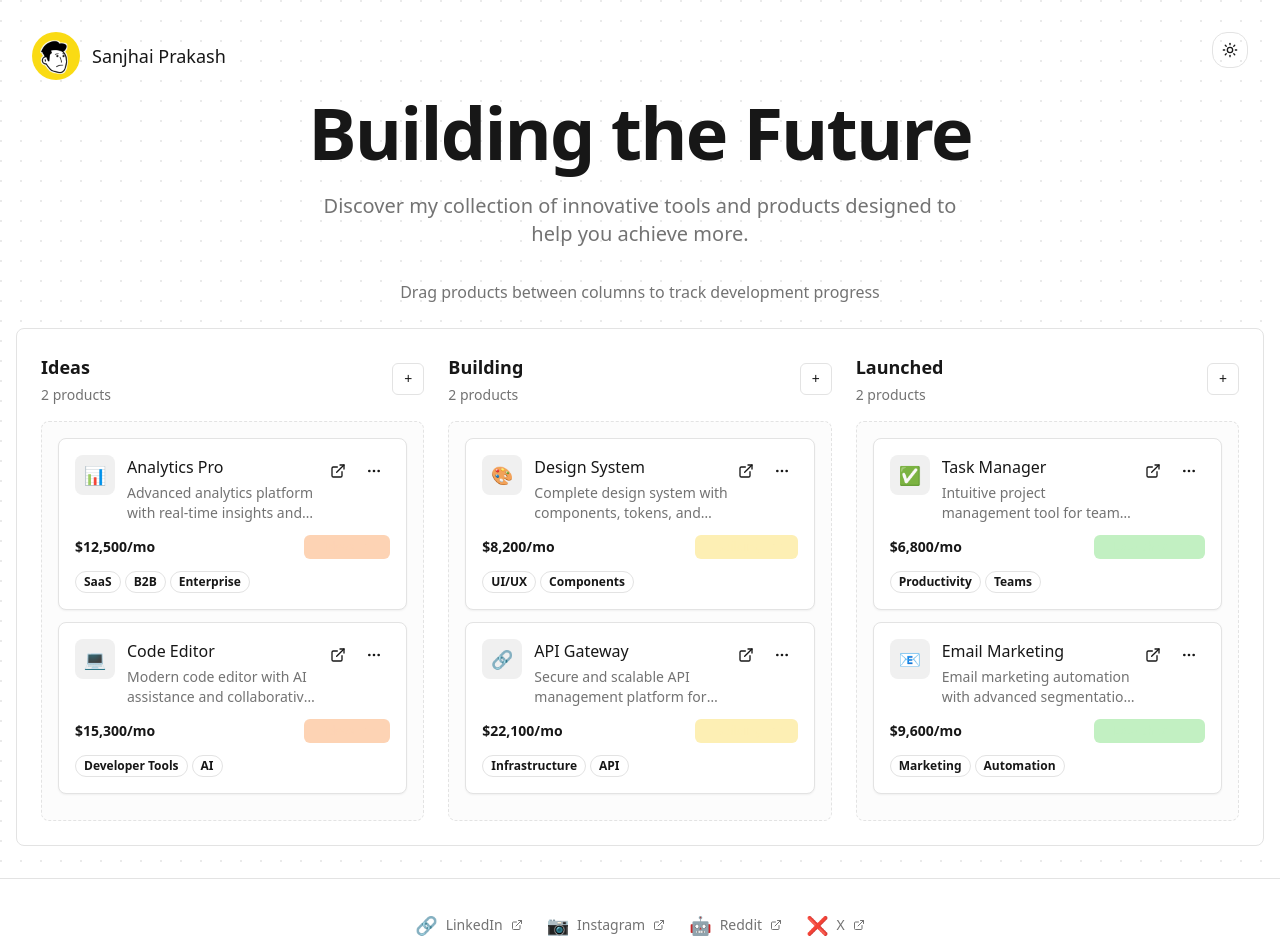
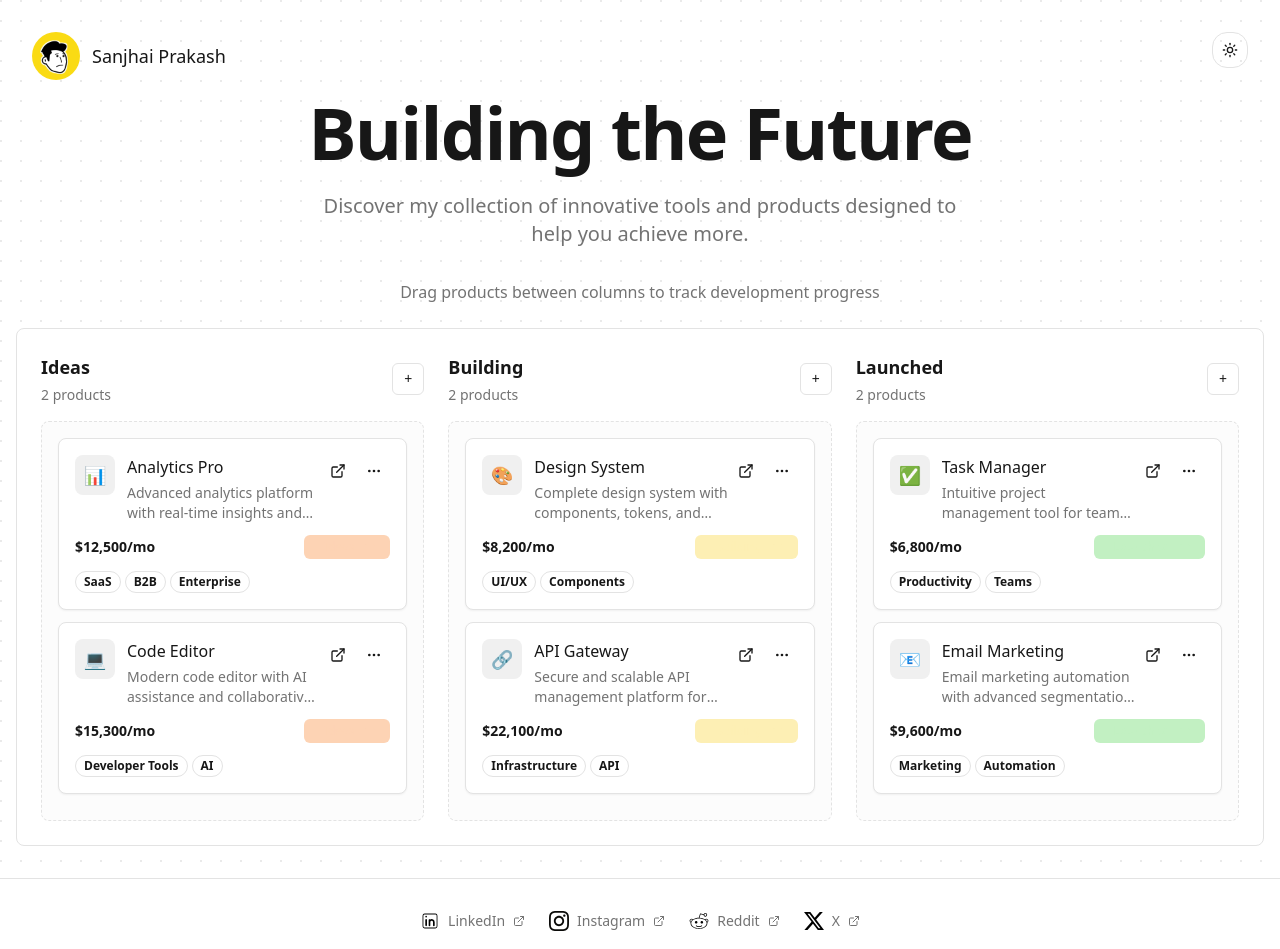
Before and after one commit to ieshu31/Sanjhai-s-Product-Showcase, a React (Vite) app: page / in a window 1280 px wide. Shown: the top 949 px of the page. Built offline with nearby package versions, Linux system fonts and the light colour scheme; the HTML template or start-up script is replaced by a standard one; a web font is replaced by a local one.

Commit message:
Update Footer.tsx

```diff
--- a/src/components/Footer.tsx
+++ b/src/components/Footer.tsx
@@ -2,10 +2,10 @@ import { ExternalLink } from "lucide-react"
 
 export function Footer() {
   const socialLinks = [
-    { name: "LinkedIn", url: "https://linkedin.com", icon: "🔗" },
-    { name: "Instagram", url: "https://instagram.com", icon: "📷" },
-    { name: "Reddit", url: "https://reddit.com", icon: "🤖" },
-    { name: "X", url: "https://x.com", icon: "❌" },
+    { name: "LinkedIn", url: "https://linkedin.com", iconSrc: "/LinkedIn Icon.svg" },
+    { name: "Instagram", url: "https://instagram.com", iconSrc: "/Instagram Icon.svg" },
+    { name: "Reddit", url: "https://reddit.com", iconSrc: "/Reddit Icon.svg" },
+    { name: "X", url: "https://x.com", iconSrc: "/X Icon.svg" },
   ]
 
   return (
@@ -21,7 +21,11 @@ export function Footer() {
                 rel="noopener noreferrer"
                 className="flex items-center space-x-2 text-muted-foreground hover:text-foreground transition-colors"
               >
-                <span className="text-lg">{link.icon}</span>
+                <img
+                  src={link.iconSrc}
+                  alt={`${link.name} icon`}
+                  className="h-5 w-5"
+                />
                 <span className="text-sm">{link.name}</span>
                 <ExternalLink className="h-3 w-3" />
               </a>
```
